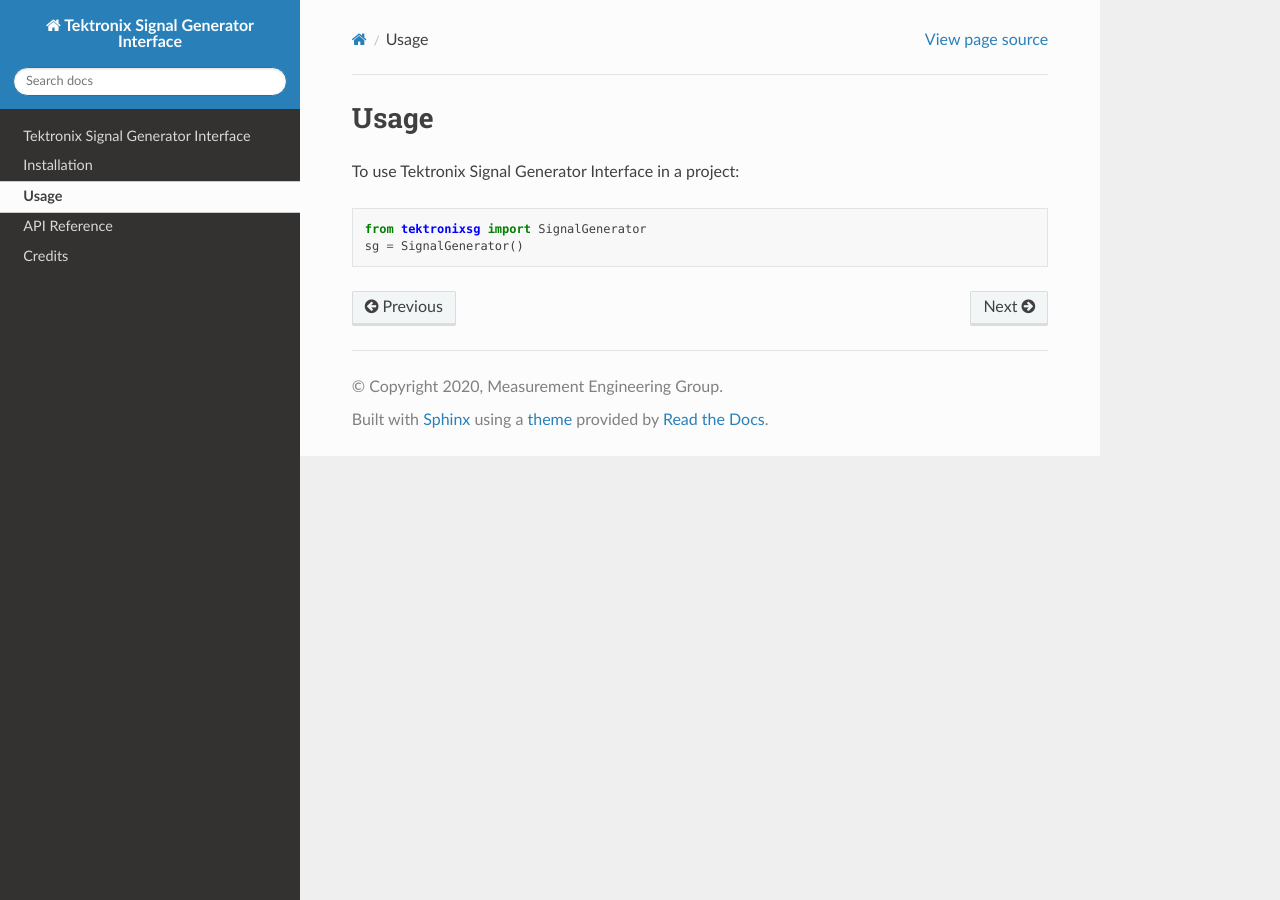
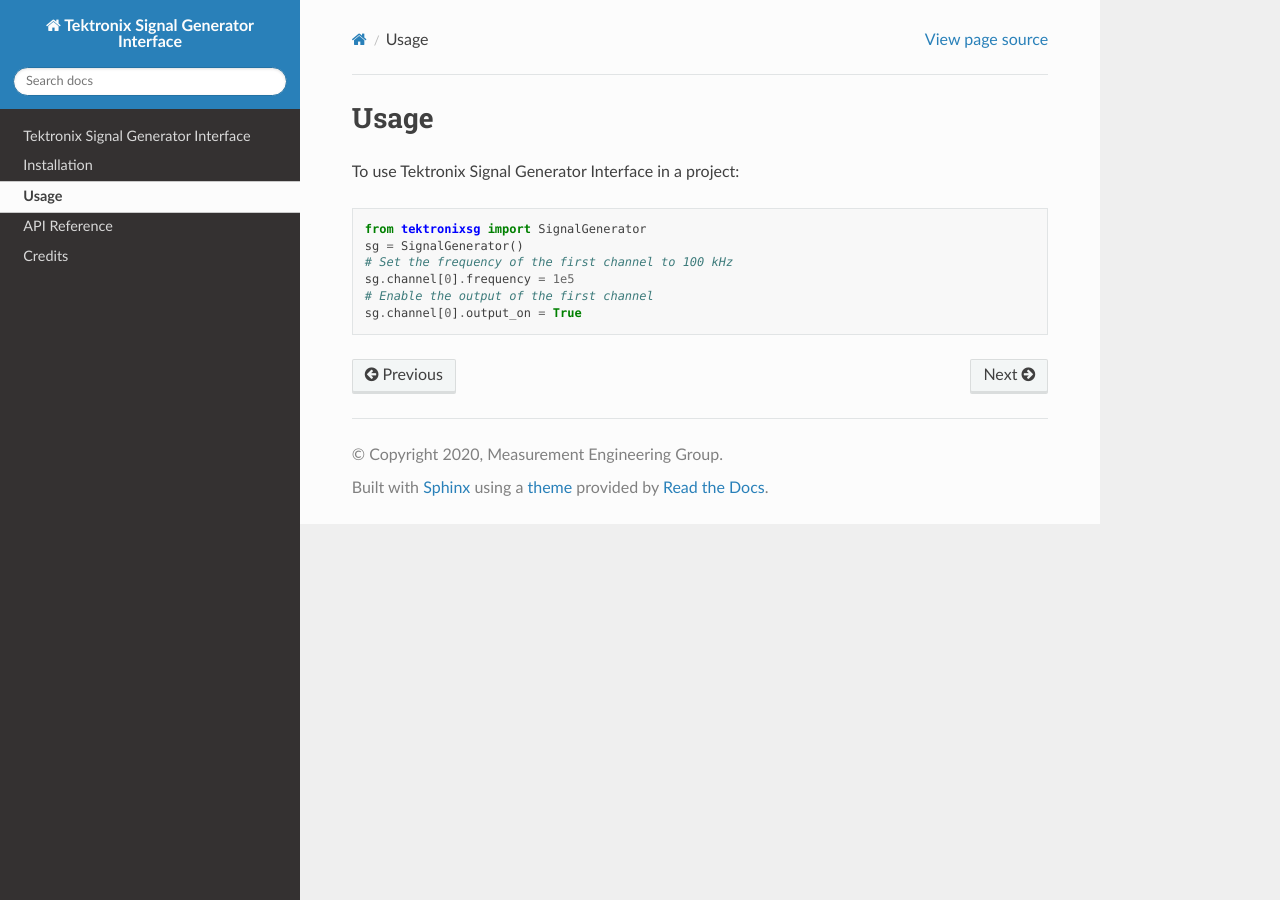
Before and after one commit to emtpb/tektronixsg, a Sphinx documentation site: the page built from docs/usage.rst, in a window 1280 px wide. Built offline with Sphinx 7.4.7 and the Read the Docs theme 2.0.0, drawn with Linux system fonts in a browser that asks for light colours; formulas are drawn with MathJax 3.

Commit message:
Update usage

```diff
--- a/docs/usage.rst
+++ b/docs/usage.rst
@@ -6,3 +6,7 @@
 
    from tektronixsg import SignalGenerator
    sg = SignalGenerator()
+   # Set the frequency of the first channel to 100 kHz
+   sg.channel[0].frequency = 1e5
+   # Enable the output of the first channel
+   sg.channel[0].output_on = True
```
